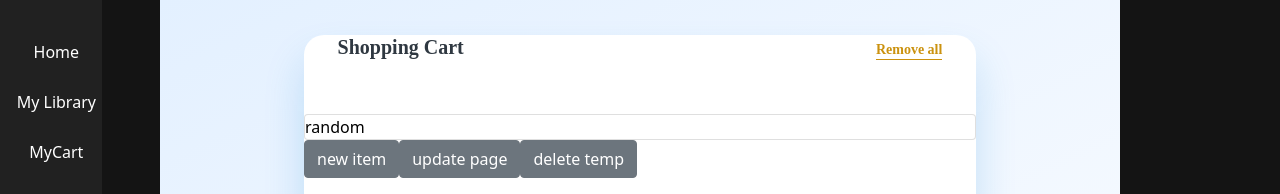
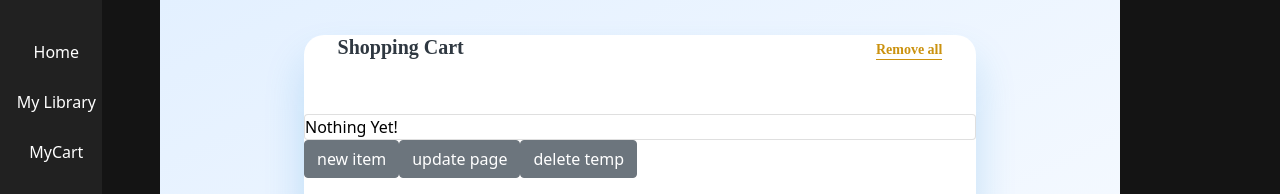
Before and after one commit to pjjwGraceShopper/GraceShopper, a React (Create React App) app: page /cart in a window 1280 px wide. Shown: the top 194 px of the page. Built offline with nearby package versions, Linux system fonts and the light colour scheme; no server answers.

Commit message:
message fix, branching

```diff
--- a/src/components/Main/Cart.jsx
+++ b/src/components/Main/Cart.jsx
@@ -11,7 +11,7 @@ import {
 //------------------------------------------------------------------
 const Cart = ({ me, cartChange, setCartChange }) => {
   //----------------------------------------------------------------
-  const [userCart, setUserCart] = useState([{ name: "message" }]);
+  const [userCart, setUserCart] = useState([{ name: "Nothing Yet!" }]);
   //-----------------------------------------------------------------
   async function updateDev() {
     if (me.id) {
@@ -46,8 +46,7 @@ const Cart = ({ me, cartChange, setCartChange }) => {
           {/* <CartItemList userCart={userCart} cartChange={setCartChange} me={me} /> */}
           {userCart.map((e, i) => (
             <div key={i} className='card'>
-              {" "}
-              {"random"}{" "}
+              {e.name}
             </div>
           ))}
         </div>
```
